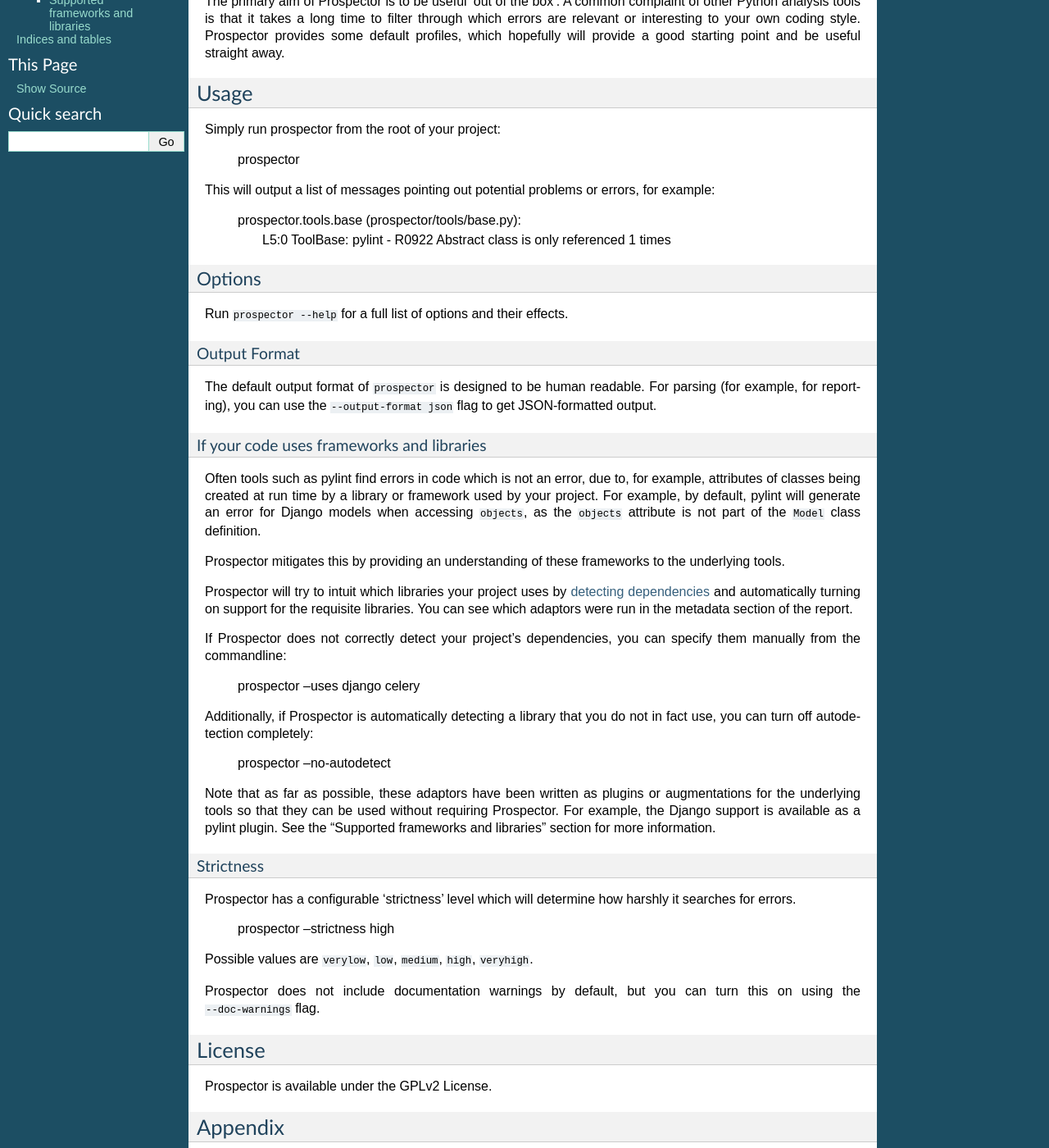
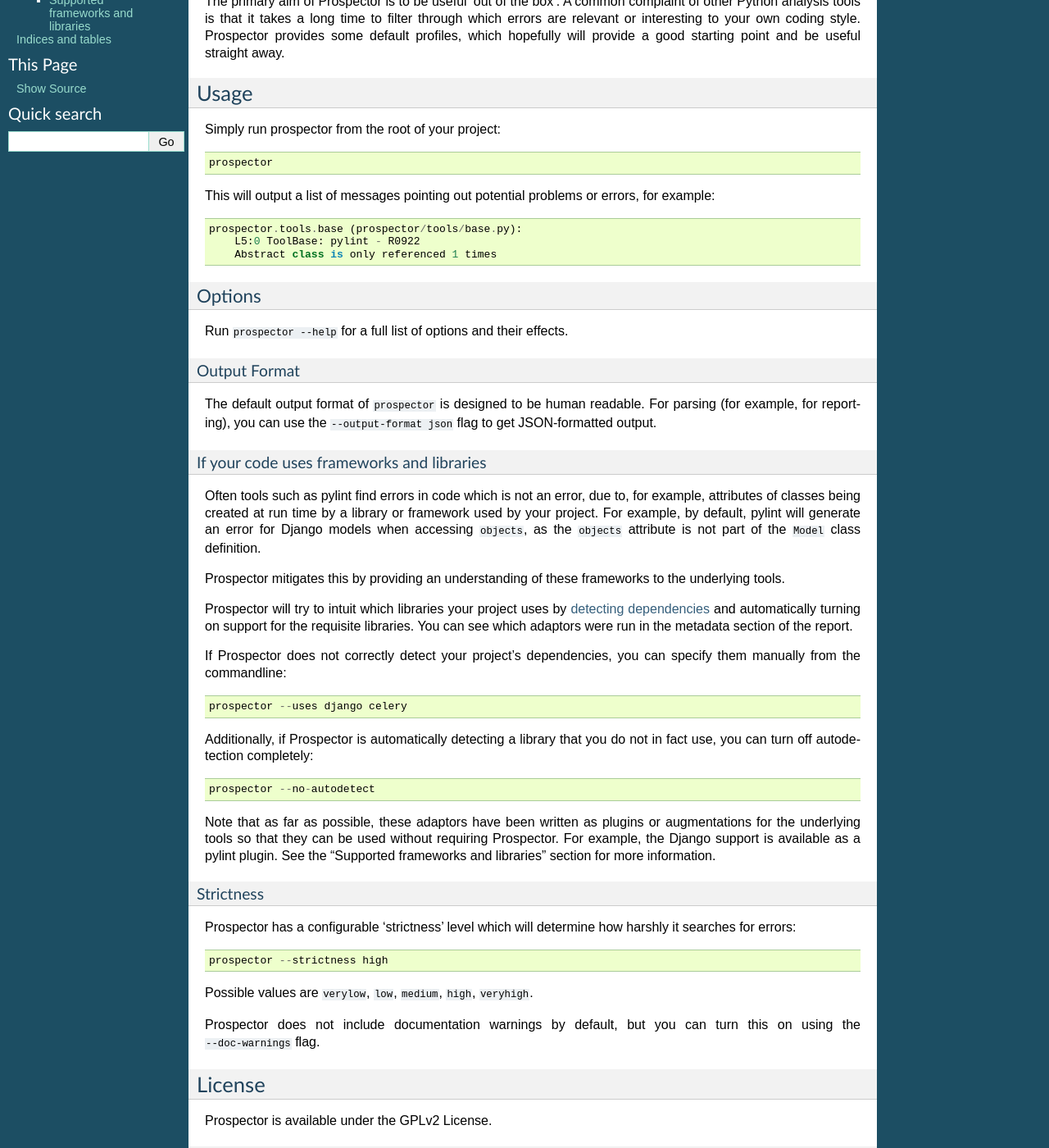
Before and after one commit to prospector-dev/prospector, a Sphinx documentation site: the page built from docs/index.rst, in a window 1280 px wide and 1400 px high, scrolled down 306 px. Shown: the whole window at 82% size. Built offline with Sphinx 7.4.7, drawn with Linux system fonts in a browser that asks for light colours.

Commit message:
Fixing the RST formatting of code blocks [refs #24]

```diff
--- a/docs/index.rst
+++ b/docs/index.rst
@@ -29,12 +29,12 @@
 Usage
 -----
 
-Simply run prospector from the root of your project:
+Simply run prospector from the root of your project::
 
     prospector
 
 
-This will output a list of messages pointing out potential problems or errors, for example:
+This will output a list of messages pointing out potential problems or errors, for example::
 
     prospector.tools.base (prospector/tools/base.py):
         L5:0 ToolBase: pylint - R0922
@@ -60,14 +60,12 @@
 
 Prospector will try to intuit which libraries your project uses by `detecting dependencies`_ and automatically turning on support for the requisite libraries. You can see which adaptors were run in the metadata section of the report.
 
-If Prospector does not correctly detect your project's dependencies, you can specify them manually from the commandline:
-
+If Prospector does not correctly detect your project's dependencies, you can specify them manually from the commandline::
 
     prospector --uses django celery
 
 
-Additionally, if Prospector is automatically detecting a library that you do not in fact use, you can turn off autodetection completely:
-
+Additionally, if Prospector is automatically detecting a library that you do not in fact use, you can turn off autodetection completely::
 
 	prospector --no-autodetect
 
@@ -77,7 +75,7 @@
 Strictness
 ''''''''''
 
-Prospector has a configurable 'strictness' level which will determine how harshly it searches for errors.
+Prospector has a configurable 'strictness' level which will determine how harshly it searches for errors::
 
     prospector --strictness high
 
```
